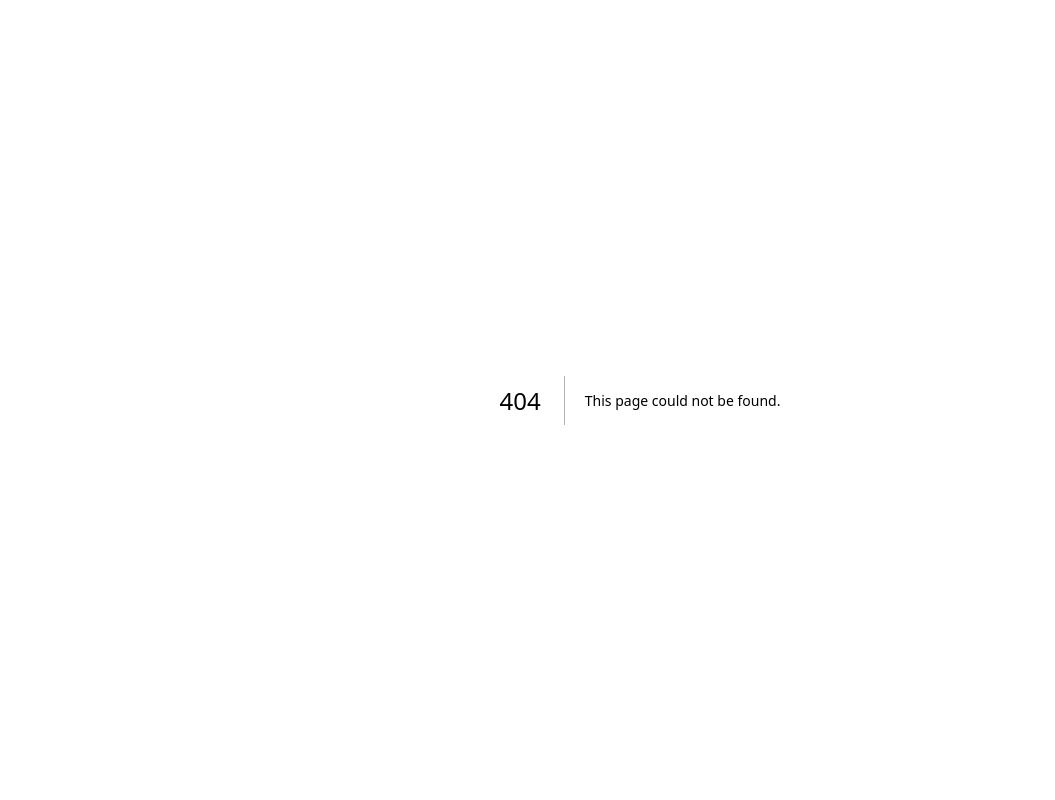
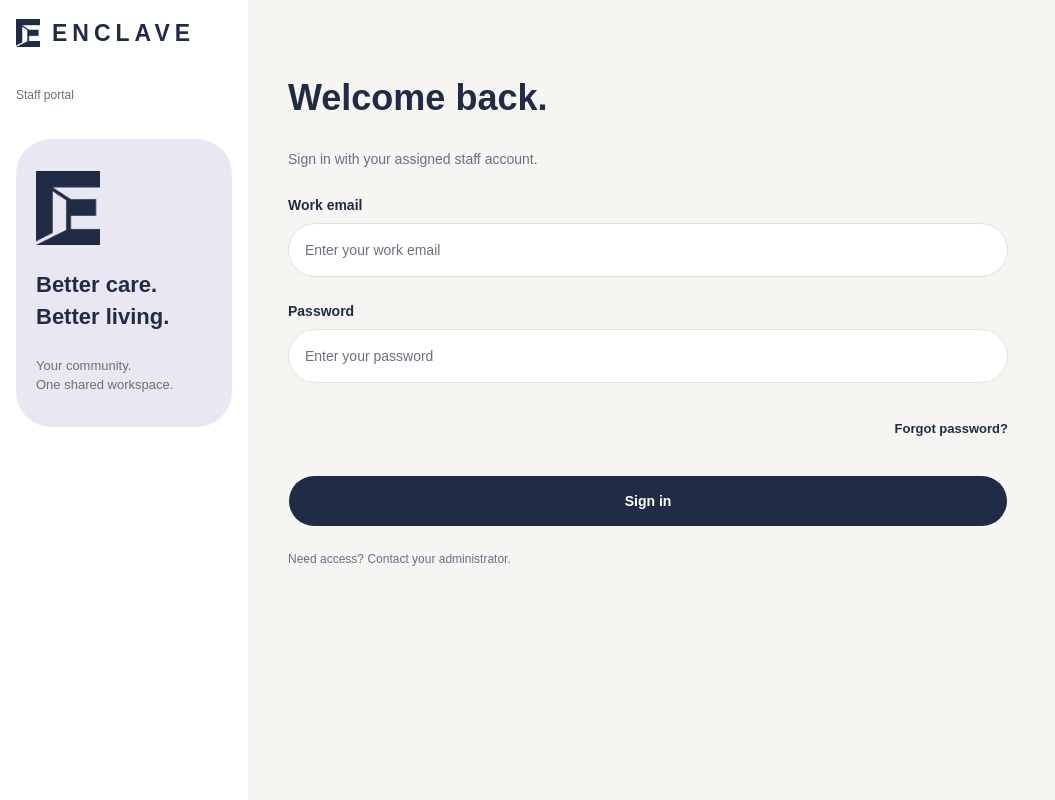
Before and after one commit to Michelle-0107/Enclave, a Next.js app in the folder frontend/enclave-web/: page /sign-in in a window 1280 px wide. Before the commit this address had no page. Shown: the whole page, without its empty margins (0-1055 px from the left). Built offline with nearby package versions, Linux system fonts and the light colour scheme.

Commit message:
Sign In page

```diff
--- /dev/null
+++ b/frontend/enclave-web/src/app/sign-in/page.tsx
@@ -0,0 +1,5 @@
+import SignIn from '@/components/auth/SignIn';
+
+export default function SignInPage() {
+  return <SignIn />;
+}
--- /dev/null
+++ b/frontend/enclave-web/src/components/auth/SignIn.tsx
@@ -0,0 +1,225 @@
+'use client';
+
+import { useState, type FormEvent } from 'react';
+import Image from 'next/image';
+import Link from 'next/link';
+
+import { Button } from '@/components/ui/button';
+import { Input } from '@/components/ui/input';
+import { Label } from '@/components/ui/label';
+
+export type StaffSignInInput = {
+  email: string;
+  password: string;
+};
+
+type Props = {
+  /**
+   * Backend team connects authentication here.
+   * After successful login, redirect according to
+   * the user's verified role.
+   */
+  onSignIn?: (input: StaffSignInInput) => Promise<void>;
+};
+
+export default function SignIn({ onSignIn }: Props) {
+  const [email, setEmail] = useState('');
+  const [password, setPassword] = useState('');
+  const [loading, setLoading] = useState(false);
+  const [error, setError] = useState('');
+  const [notice, setNotice] = useState('');
+
+  async function handleSubmit(
+    event: FormEvent<HTMLFormElement>,
+  ) {
+    event.preventDefault();
+
+    if (loading) return;
+
+    setError('');
+    setNotice('');
+
+    if (!email.trim() || !password) {
+      setError('Please enter your work email and password.');
+      return;
+    }
+
+    if (!onSignIn) {
+      setNotice(
+        'Sign in is not connected yet. Please contact the development team for authentication testing.',
+      );
+      return;
+    }
+
+    setLoading(true);
+
+    try {
+      await onSignIn({
+        email: email.trim(),
+        password,
+      });
+    } catch {
+      setError(
+        'Unable to sign in. Please check your details and try again.',
+      );
+    } finally {
+      setLoading(false);
+    }
+  }
+
+  function clearMessages() {
+    setError('');
+    setNotice('');
+  }
+
+  return (
+    <div className="min-h-dvh bg-background text-primary lg:flex">
+      <aside className="flex flex-col gap-9 bg-white p-4 lg:min-h-dvh lg:w-[248px] lg:shrink-0">
+        <div className="flex items-center gap-3">
+          <Image
+            src="/images/enclave-logo.png"
+            alt=""
+            width={24}
+            height={29}
+            className="object-contain"
+          />
+
+          <span className="text-[23px] font-bold tracking-[5px]">
+            ENCLAVE
+          </span>
+        </div>
+
+        <p className="text-xs text-muted-foreground">
+          Staff portal
+        </p>
+
+        <div className="hidden flex-col gap-6 rounded-3xl bg-enclave-lavender px-5 py-8 lg:flex">
+          <Image
+            src="/images/enclave-logo.png"
+            alt=""
+            width={64}
+            height={76}
+            className="object-contain"
+          />
+
+          <p className="text-[22px] font-semibold leading-[1.45]">
+            Better care.
+            <br />
+            Better living.
+          </p>
+
+          <p className="text-[13px] leading-[1.45] text-muted-foreground">
+            Your community.
+            <br />
+            One shared workspace.
+          </p>
+        </div>
+      </aside>
+
+      <main className="min-w-0 flex-1 px-6 py-10 lg:px-10 lg:pt-[72px]">
+        <div className="flex w-full max-w-[720px] flex-col gap-6">
+          <h1 className="text-[30px] font-semibold leading-[1.45] lg:text-[36px]">
+            Welcome back.
+          </h1>
+
+          <p className="text-sm leading-relaxed text-muted-foreground">
+            Sign in with your assigned staff account.
+          </p>
+
+          <form
+            onSubmit={handleSubmit}
+            className="flex flex-col gap-6"
+            aria-busy={loading}
+          >
+            <div className="flex flex-col gap-2">
+              <Label
+                htmlFor="staff-email"
+                className="text-sm font-semibold"
+              >
+                Work email
+              </Label>
+
+              <Input
+                id="staff-email"
+                name="email"
+                type="email"
+                autoComplete="username"
+                required
+                disabled={loading}
+                value={email}
+                onChange={(event) => {
+                  setEmail(event.target.value);
+                  clearMessages();
+                }}
+                placeholder="Enter your work email"
+                className="h-[54px] rounded-2xl bg-white px-4 text-sm shadow-none"
+              />
+            </div>
+
+            <div className="flex flex-col gap-2">
+              <Label
+                htmlFor="staff-password"
+                className="text-sm font-semibold"
+              >
+                Password
+              </Label>
+
+              <Input
+                id="staff-password"
+                name="password"
+                type="password"
+                autoComplete="current-password"
+                required
+                disabled={loading}
+                value={password}
+                onChange={(event) => {
+                  setPassword(event.target.value);
+                  clearMessages();
+                }}
+                placeholder="Enter your password"
+                className="h-[54px] rounded-2xl bg-white px-4 text-sm shadow-none"
+              />
+            </div>
+
+            <Link
+              href="/forgot-password"
+              className="flex min-h-11 items-center justify-end text-[13px] font-semibold hover:underline"
+            >
+              Forgot password?
+            </Link>
+
+            {error && (
+              <p
+                role="alert"
+                className="text-sm leading-relaxed text-status-red"
+              >
+                {error}
+              </p>
+            )}
+
+            <Button
+              type="submit"
+              disabled={loading}
+              className="min-h-[52px] w-full rounded-2xl bg-primary px-6 text-sm font-semibold text-primary-foreground"
+            >
+              {loading ? 'Signing in…' : 'Sign in'}
+            </Button>
+
+            {notice && (
+              <p
+                role="status"
+                className="text-sm leading-relaxed text-muted-foreground"
+              >
+                {notice}
+              </p>
+            )}
+          </form>
+
+          <p className="text-xs text-muted-foreground">
+            Need access? Contact your administrator.
+          </p>
+        </div>
+      </main>
+    </div>
+  );
+}
```
